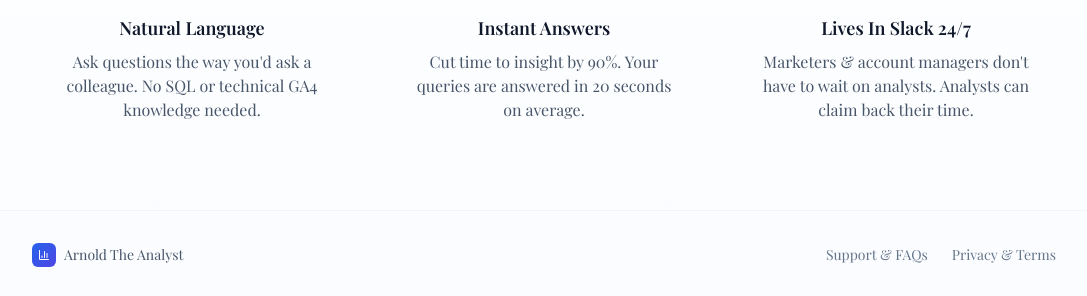
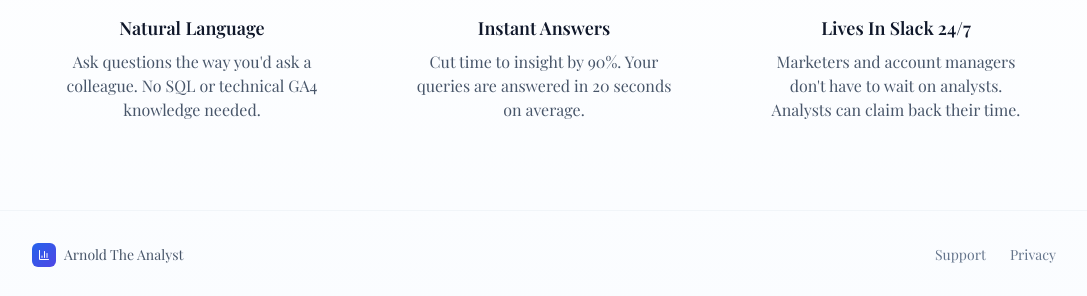
Before and after one commit to McGovs/arnold-the-analyst-frontend-v2-markdown, a React (Vite) app: page / in a window 1280 px wide. Shown: the part 870-1166 px from the top of the page, without its empty margins (96-1183 px from the left). Built offline with nearby package versions, Linux system fonts and the light colour scheme; a web font is replaced by a local one.

Commit message:
Update Homepage.tsx

```diff
--- a/src/pages/Homepage.tsx
+++ b/src/pages/Homepage.tsx
@@ -190,7 +190,7 @@ export default function Homepage() {
               </div>
               <h3 className="text-lg font-semibold text-slate-900 mb-2">Lives In Slack 24/7</h3>
               <p className="text-slate-600">
-                Marketers & account managers don't have to wait on analysts. Analysts can claim back their time.
+                Marketers and account managers don't have to wait on analysts. Analysts can claim back their time.
               </p>
             </div>
           </div>
@@ -209,10 +209,10 @@ export default function Homepage() {
 
           <div className="flex items-center gap-6 text-sm text-slate-500">
             <button onClick={() => navigate('/support')} className="hover:text-slate-700 transition-colors">
-              Support & FAQs
+              Support
             </button>
             <button onClick={() => navigate('/privacy-terms')} className="hover:text-slate-700 transition-colors">
-              Privacy & Terms
+              Privacy
             </button>
           </div>
         </div>
```
